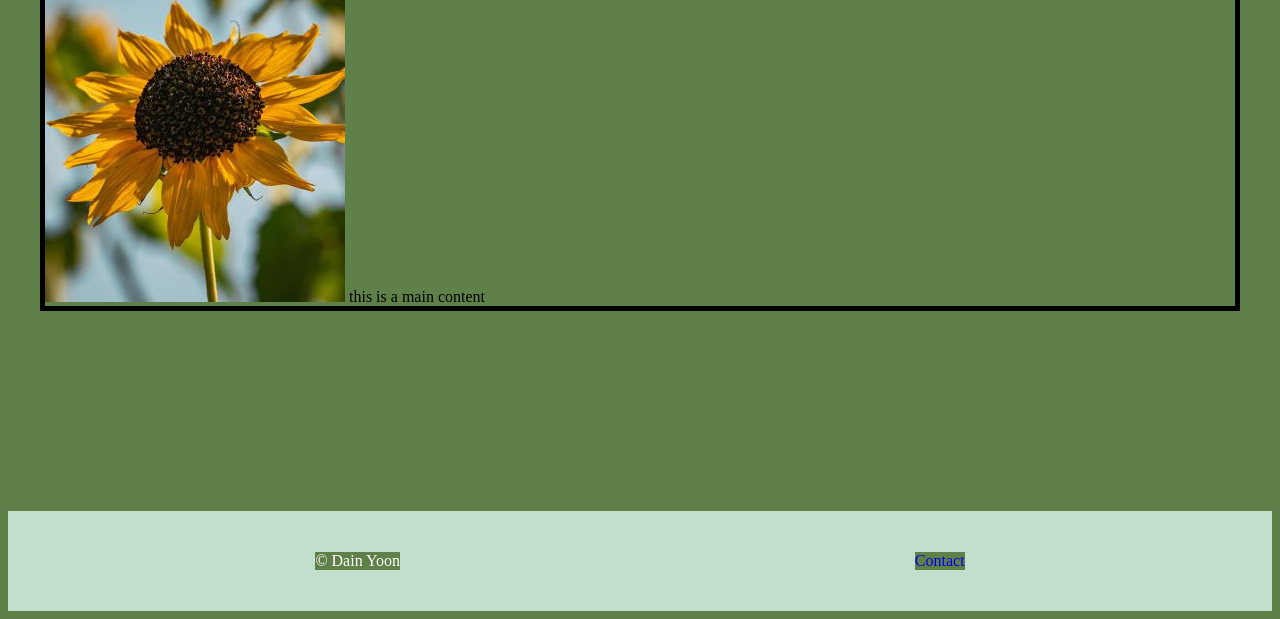
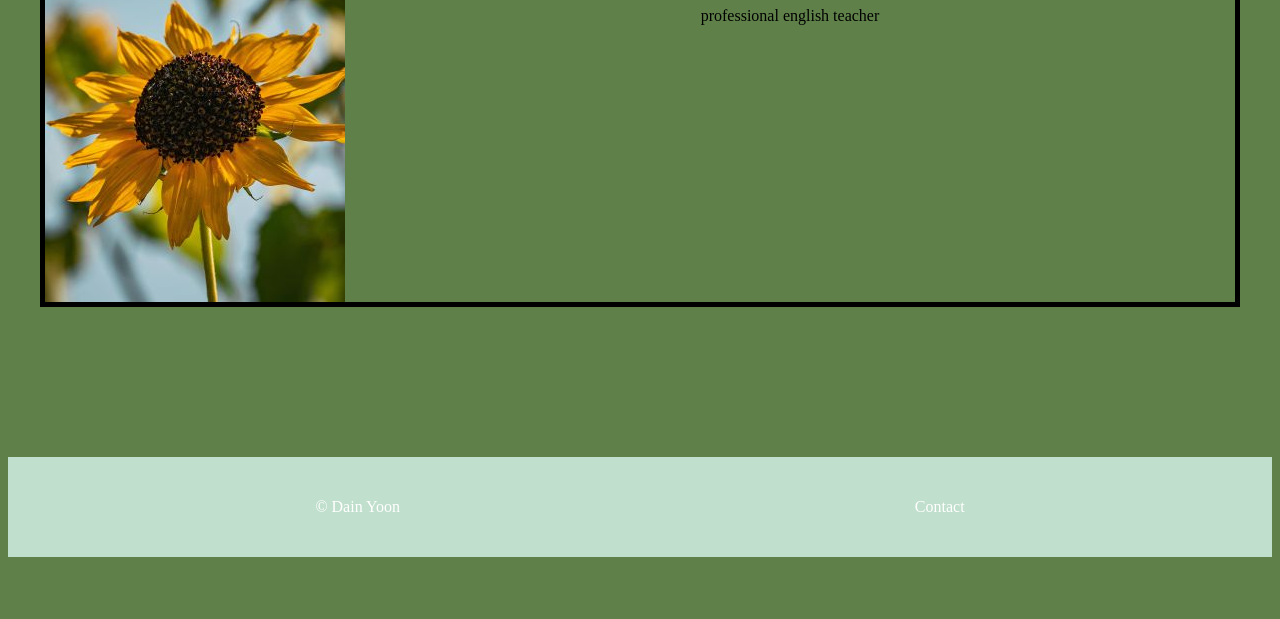
Before and after one commit to Stella-y14/TESOL375, a plain HTML site: page tesol375/index.html in a window 1280 px wide. Shown: the part 208-827 px from the top of the page. After the commit the page ends 800 px from the top, so only its background shows below. Drawn offline with Linux system fonts and the light colour scheme.

Commit message:
add grid

```diff
--- a/tesol375/index.css
+++ b/tesol375/index.css
@@ -30,12 +30,26 @@ main {
     border: thick solid black;
 }
 
+.gridcontainer {
+    display: grid;
+    grid-template-columns: auto auto;
+}
+
 footer {
     background-color: #c0dfcc;
     color: #ffffff;
     padding: 25px 50px;
-    margin-top: 200px;
+    margin-top: 150px;
     display: flex;
     justify-content: space-around;
     align-items: center;
 }
+
+footer a {
+    background-color: #c0dfcc;
+    color: white;
+}
+
+footer p {
+    background-color: #c0dfcc;
+}
--- a/tesol375/index.html
+++ b/tesol375/index.html
@@ -15,8 +15,13 @@
         </nav>
     </header>
     <main>
-        <img src="pic.jpg" alt="profile picture">
-        this is a main content
+        <div class="gridcontainer">
+            <img src="pic.jpg" alt="profile picture">
+            <div class="grid">
+                <h1>Dain Yoon</h1>
+                <p>professional english teacher</p>
+            </div>
+        </div>
     </main>
     <footer>
         <p>&copy; Dain Yoon</p>
```
